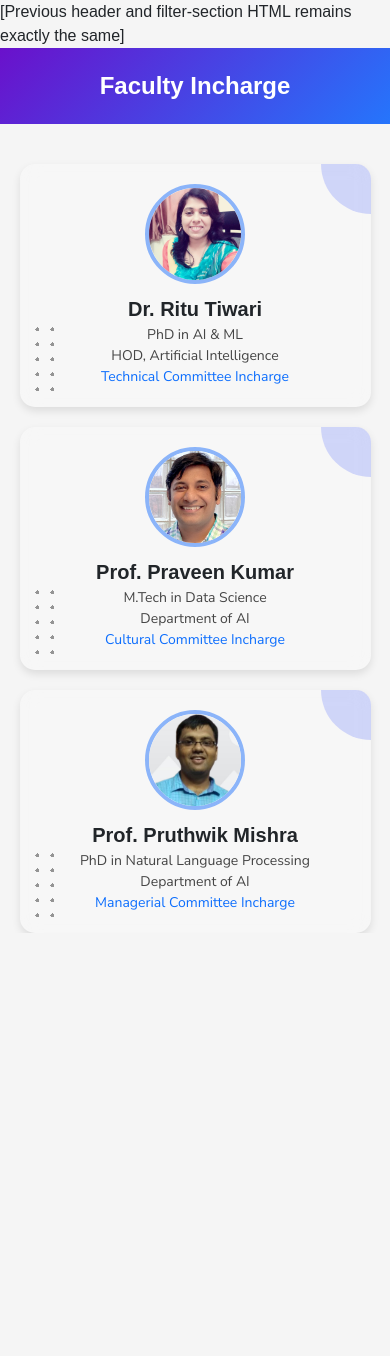
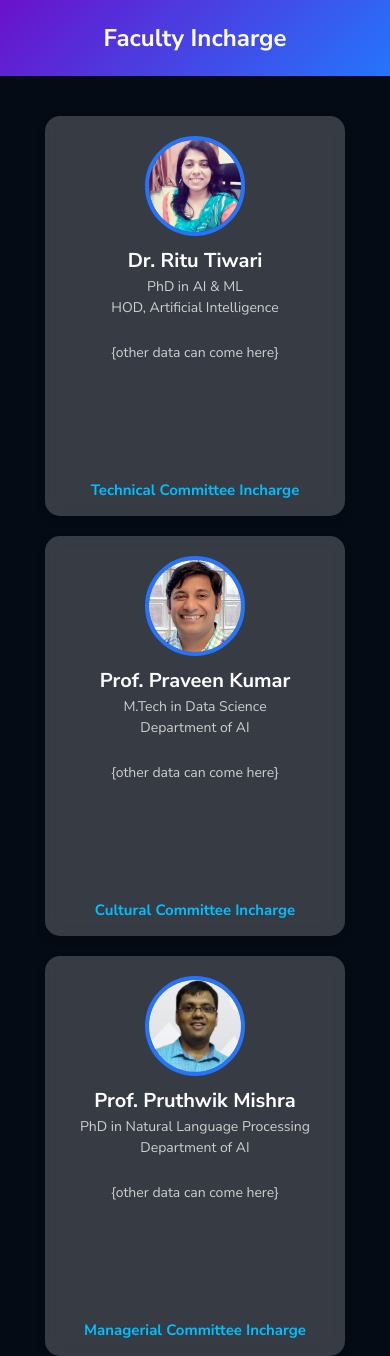
Before and after one commit to Archit-175/Mindbend-Alumni, a Django app: page /faculty/ in a window 390 px wide. Before the commit the page ends 933 px from the top, so only its background shows below. Run offline with Django 5.2, Linux system fonts and the light colour scheme; some libraries are stand-ins or nearby versions.

Commit message:
faculty page theme updated

```diff
--- a/MindbandAlumini/templates/faculty/faculty.html
+++ b/MindbandAlumini/templates/faculty/faculty.html
@@ -7,12 +7,15 @@
     <title>Faculty Page</title>
     <link href="https://cdn.jsdelivr.net/npm/bootstrap@5.3.0/dist/css/bootstrap.min.css" rel="stylesheet">
     <script src="https://cdn.jsdelivr.net/npm/bootstrap@5.3.0/dist/js/bootstrap.bundle.min.js"></script>
+    <script src="https://kit.fontawesome.com/a076d05399.js" crossorigin="anonymous"></script>
     <style>
-        @import url('https://fonts.googleapis.com/css2?family=Nunito+Sans:ital,opsz,wght@0,6..12,200..1000;1,6..12,200..1000&family=Poppins:ital,wght@0,100;0,200;0,300;0,400;0,500;0,600;0,700;0,800;0,900;1,100;1,200;1,300;1,400;1,500;1,600;1,700;1,800;1,900&display=swap');
+        @import url('https://fonts.googleapis.com/css2?family=Nunito+Sans:wght@200..1000&family=Poppins:wght@100..900&display=swap');
 
         body {
-            background-color: #f5f5f5;
-            font-family: Arial, sans-serif;
+            background: #050b15;
+            color: #fff;
+            min-height: 100vh;
+            font-family: 'Nunito Sans', sans-serif;
         }
         .header {
             background: linear-gradient(135deg, #6a11cb, #2575fc);
@@ -30,313 +33,181 @@
             flex-wrap: wrap;
         }
         .faculty-card {
+            width: 300px;
+            height: 400px;
+            perspective: 1000px;
+            position: relative;
+        }
+        .faculty-inner {
+            width: 100%;
+            height: 100%;
+            position: relative;
+            transform-style: preserve-3d;
+            transition: transform 0.6s;
+        }
+        .faculty-card:hover .faculty-inner {
+            transform: rotateY(180deg) scale(1.075);
+        }
+        .faculty-front, .faculty-back {
+            width: 100%;
+            height: 100%;
+            position: absolute;
+            backface-visibility: hidden;
+            border-radius: 15px;
+            box-shadow: 0 4px 8px rgba(0, 0, 0, 0.2);
+            display: flex;
+            flex-direction: column;
+            align-items: center;
+            justify-content: flex-start;
+            padding: 20px;
             background: rgba(255, 255, 255, 0.2);
             backdrop-filter: blur(10px);
-            padding: 20px;
-            border-radius: 15px;
-            width: 300px;
             text-align: center;
-            position: relative;
-            box-shadow: 0 4px 8px rgba(0, 0, 0, 0.1);
-            overflow: hidden;
-            transition: transform 0.3s ease-in-out;
         }
-        .faculty-card::before {
-            content: "";
-            position: absolute;
-            top: -50px;
-            right: -50px;
-            width: 100px;
-            height: 100px;
-            background: rgba(0, 38, 255, 0.16);
-            border-radius: 50%;
-        }
-        .faculty-card::after {
-            content: "";
-            position: absolute;
-            bottom: 10px;
-            left: 10px;
-            width: 30px;
-            height: 75px;
-            background: radial-gradient(circle, rgba(0, 0, 0, 0.8) 2px, transparent 2px);
-            background-size: 15px 15px;
-            opacity: 0.5;
-            pointer-events: none;
-            z-index: -1;
-        }
-        .faculty-card:hover {
-            transform: translateY(-10px);
-        }
-        .faculty-card:hover .faculty-img {
-            border: 3px solid #2574fc82;
-            box-shadow: 0 0 16px #196bf982;
-            transition:  .75s;
+        .faculty-back {
+            transform: rotateY(180deg);
         }
         .faculty-img {
             width: 100px;
             height: 100px;
             border-radius: 50%;
             object-fit: cover;
-            border: 4px solid #2574fc82;
-            transition: .75s;
+            border: 4px solid #2574fc;
+        }
+        .faculty-content {
+            text-align: center;
+            margin-top: 10px;
         }
         .faculty-name {
             font-size: 20px;
             font-weight: bold;
-            margin-top: 10px;
         }
         .faculty-details {
             font-size: 14px;
-            color: #454545;
-            font-family: 'Nunito Sans', serif;
+            color: #cfcfcf;
         }
-        @media (max-width: 768px) {
-            .faculty-container {
-                flex-direction: column;
-                align-items: center;
-            }
-            .faculty-card {
-                width: 90%;
-            }
+        .faculty-committee {
+            font-size: 15px;
+            font-weight: bold;
+            color: #00bfff;
+            position: absolute;
+            bottom: 15px; /* Sticks to the bottom */
+            left: 50%;
+            transform: translateX(-50%);
+            text-align: center;
+            width: 100%;
         }
-        [Previous CSS remains exactly the same until .alumni-card]
-
-        .alumni-card {
-            background: rgba(8, 17, 32, 0.95);
-            border-radius: 15px;
-            padding: 0;
-            transition: all 0.3s ease;
-            border: 1px solid rgba(100, 255, 218, 0.1);
-            position: relative;
-            overflow: hidden;
-            cursor: pointer;
-            aspect-ratio: 3/4;
+        .email {
+            font-size: 13px;
+            color: #ffcc00;
+            position: absolute;
+            bottom: 15px; /* Sticks to the bottom */
+            left: 50%;
+            transform: translateX(-50%);
+            text-align: center;
+            width: 100%;
         }
-
-        .alumni-image-container {
-            position: relative;
-            width: 100%;
-            height: 100%;
+        .quote {
+            font-style: italic;
+            color: #64ffda;
+            font-size: 13px;
+            margin-bottom: 40px; /* Pushes email downward */
         }
-
-        .alumni-image {
-            width: 100%;
-            height: 100%;
-            object-fit: cover;
-            border: none;
-            padding: 0;
-            margin: 0;
-            transition: transform 0.3s ease;
+        .social-icons {
+            display: flex;
+            gap: 10px;
+            margin-top: 10px;
         }
-
-        .alumni-info-overlay {
-            position: absolute;
-            top: 0;
-            left: 0;
-            width: 100%;
-            height: 100%;
-            background: rgba(5, 11, 21, 0.95);
-            display: flex;
-            flex-direction: column;
-            padding: 2rem;
-            opacity: 0;
-            transition: all 0.3s ease;
-            transform: translateY(10px);
-            overflow-y: auto;
+        .social-icons a {
+            color: #fff;
+            font-size: 20px;
+            text-decoration: none;
+            transition: color 0.3s;
         }
-
-        .alumni-card:hover .alumni-info-overlay {
-            opacity: 1;
-            transform: translateY(0);
-        }
-
-        .alumni-basic-info {
-            position: absolute;
-            bottom: 0;
-            left: 0;
-            right: 0;
-            padding: 1.5rem;
-            background: linear-gradient(transparent, rgba(5, 11, 21, 0.9) 30%, rgba(5, 11, 21, 1));
-            transition: all 0.3s ease;
-        }
-
-        .alumni-card:hover .alumni-basic-info {
-            opacity: 0;
-        }
-
-        .alumni-name {
-            font-size: 1.5rem;
-            text-align: center;
-            margin-bottom: 0.5rem;
-            color: #64ffda;
-        }
-
-        .alumni-year {
-            text-align: center;
-            color: #8892b0;
-            margin-bottom: 0.5rem;
-            font-size: 1rem;
-        }
-
-        .alumni-role {
-            text-align: center;
-            font-weight: bold;
-            margin-bottom: 0.5rem;
-            color: #4CAF50;
-            text-transform: uppercase;
-            letter-spacing: 1px;
-            font-size: 0.9rem;
-        }
-
-        .alumni-contribution {
-            text-align: center;
-            line-height: 1.6;
-            color: #ccd6f6;
-            margin-bottom: 1rem;
-            font-size: 0.9rem;
-        }
-
-        .testimonial {
-            font-style: italic;
-            margin-top: 1rem;
-            padding: 1rem;
-            background: rgba(8, 17, 32, 0.9);
-            border-radius: 10px;
-            color: #8892b0;
-            position: relative;
-            font-size: 0.9rem;
-        }
-
-        .eco-impact {
-            margin-top: 1rem;
-            text-align: center;
-            color: #4CAF50;
-            font-size: 0.85rem;
-            padding-bottom: 1rem;
-            border-bottom: 1px solid rgba(76, 175, 80, 0.2);
-        }
-
-        .social-links {
-            display: flex;
-            justify-content: center;
-            gap: 1.5rem;
-            margin-top: auto;
-            padding-top: 1rem;
-        }
-
-        .social-link {
-            color: #8892b0;
-            font-size: 1.3rem;
-            transition: all 0.3s ease;
-        }
-
-        .social-link:hover {
-            color: #64ffda;
-            transform: translateY(-3px);
-        }
-
-        /* Custom scrollbar for overlay */
-        .alumni-info-overlay::-webkit-scrollbar {
-            width: 6px;
-        }
-
-        .alumni-info-overlay::-webkit-scrollbar-track {
-            background: rgba(8, 17, 32, 0.9);
-        }
-
-        .alumni-info-overlay::-webkit-scrollbar-thumb {
-            background: #64ffda;
-            border-radius: 3px;
-        }
-
-        @media (max-width: 768px) {
-            .alumni-info-overlay {
-                padding: 1rem;
-            }
-
-            .alumni-name {
-                font-size: 1.3rem;
-            }
-
-            .testimonial {
-                padding: 0.8rem;
-            }
+        .social-icons a:hover {
+            color: #00bfff;
         }
     </style>
 </head>
 <body>
-    [Previous header and filter-section HTML remains exactly the same]
-
-
+    <div class="header">Faculty Incharge</div>
+    <div class="faculty-container" id="facultyContainer"></div>
 
     <script>
-        const alumniData = [Previous alumni data remains exactly the same];
+        const facultyData = [
+            {
+                name: "Dr. Ritu Tiwari",
+                year: "PhD in AI & ML",
+                role: "HOD, Artificial Intelligence",
+                position: "Technical Committee Incharge",
+                email: "ritu.tiwari@svnit.ac.in",
+                image: "{% static 'ritu-tiwari.jpg' %}",
+                quote: "Published 50+ research papers in AI. dolor sit amet, consectetuer adipiscing elit. Aenean commodo ligula eget dolor. Aenean massa. Cum sociis natoque penatibus et magnis dis parturient montes, nascetur ridiculus mus. Donec quam felis, ultricies nec",
+                social: {
+                    linkedin: "#",
+                    twitter: "#",
+                    github: "#"
+                }
+            },
+            {
+                name: "Prof. Praveen Kumar",
+                year: "M.Tech in Data Science",
+                role: "Department of AI",
+                position: "Cultural Committee Incharge",
+                email: "praveen.kumar@svnit.ac.in",
+                image: "{% static 'Praveen_picture.jpg' %}",
+                quote: "Organized national-level AI symposiums. lorem dolor sit amet, consectetuer adipiscing elit. Aenean commodo ligula eget dolor. Aenean massa. Cum sociis natoque penatibus et magnis dis parturient montes, nascetur ridiculus mus. Donec quam felis, ultricies nec",
+                social: {
+                    linkedin: "#",
+                    twitter: "#",
+                    github: "#"
+                }
+            },
+            {
+                name: "Prof. Pruthwik Mishra",
+                year: "PhD in Natural Language Processing",
+                role: "Department of AI",
+                position: "Managerial Committee Incharge",
+                email: "pruthwik.mishra@svnit.ac.in",
+                image: "{% static 'pruthwikSir.jpg' %}",
+                quote: "Developed NLP models for Indian languages. lorem dolor sit amet, consectetuer adipiscing elit. Aenean commodo ligula eget dolor. Aenean massa. Cum sociis natoque penatibus et magnis dis parturient montes, nascetur ridiculus mus. Donec quam felis, ultricies nec",
+                social: {
+                    linkedin: "#",
+                    twitter: "#",
+                    github: "#"
+                }
+            }
+        ];
 
-        function createAlumniCard(alumni) {
-            return `
-                <div class="alumni-card" data-year="${alumni.year}">
-                    <div class="alumni-image-container">
-                        <img src="${alumni.image}" alt="${alumni.name}" class="alumni-image">
+        const facultyContainer = document.getElementById("facultyContainer");
 
-                        <div class="alumni-basic-info">
-                            <h2 class="alumni-name">${alumni.name}</h2>
-                            <p class="alumni-year">Batch of ${alumni.year}</p>
-                            <p class="alumni-role">${alumni.role}</p>
+        facultyData.forEach(faculty => {
+            facultyContainer.innerHTML += `
+                <div class="faculty-card">
+                    <div class="faculty-inner">
+                        <div class="faculty-front">
+                            <img src="${faculty.image}" alt="Faculty" class="faculty-img">
+                            <div class="faculty-content">
+                                <div class="faculty-name">${faculty.name}</div>
+                                <div class="faculty-details">${faculty.year}</div>
+                                <div class="faculty-details">${faculty.role}</div>
+                                <br>
+                                <div class="faculty-details">{other data can come here}</div>
+                            </div>
+                            <div class="faculty-committee">${faculty.position}</div>
                         </div>
-
-                        <div class="alumni-info-overlay">
-                            <h2 class="alumni-name">${alumni.name}</h2>
-                            <p class="alumni-year">Batch of ${alumni.year}</p>
-                            <p class="alumni-role">${alumni.role}</p>
-                            <p class="alumni-contribution">${alumni.contribution}</p>
-                            <p class="testimonial">${alumni.testimonial}</p>
-                            <p class="eco-impact">🌱 ${alumni.ecoImpact}</p>
-                            <div class="social-links">
-                                <a href="${alumni.social.linkedin}" class="social-link" target="_blank">
-                                    <i class="fab fa-linkedin"></i>
-                                </a>
-                                <a href="${alumni.social.twitter}" class="social-link" target="_blank">
-                                    <i class="fab fa-twitter"></i>
-                                </a>
-                                <a href="${alumni.social.github}" class="social-link" target="_blank">
-                                    <i class="fab fa-github"></i>
-                                </a>
+                        <div class="faculty-back">
+                            <div class="quote">“${faculty.quote}”</div>
+                            <div class="social-icons">
+                                <a href="${faculty.social.linkedin}"><i class="fab fa-linkedin"></i></a>
+                                <a href="${faculty.social.twitter}"><i class="fab fa-twitter"></i></a>
+                                <a href="${faculty.social.github}"><i class="fab fa-github"></i></a>
                             </div>
+                            <div class="email">${faculty.email}</div>
                         </div>
                     </div>
-                </div>
-            `;
-        }
-
-        [Previous JavaScript functions remain exactly the same]
+                </div>`;
+        });
     </script>
-    </style>
-</head>
-<body>
-
-    <div class="header">Faculty Incharge</div>
-    <div class="faculty-container">
-        <div class="faculty-card">
-            <img src={% static "ritu-tiwari.jpg" %} alt="Faculty" class="faculty-img">
-            <div class="faculty-name">Dr. Ritu Tiwari</div>
-            <div class="faculty-details">PhD in AI & ML</div>
-            <div class="faculty-details">HOD, Artificial Intelligence</div>
-            <div class="faculty-details text-primary">Technical Committee Incharge</div>
-        </div>
-        <div class="faculty-card">
-            <img src={% static "Praveen_picture.jpg"%} alt="Faculty" class="faculty-img">
-            <div class="faculty-name">Prof. Praveen Kumar</div>
-            <div class="faculty-details">M.Tech in Data Science</div>
-            <div class="faculty-details">Department of AI</div>
-            <div class="faculty-details text-primary"> Cultural Committee Incharge</div>
-        </div>
-        <div class="faculty-card">
-            <img src={% static "pruthwikSir.jpg" %} alt="Faculty" class="faculty-img">
-            <div class="faculty-name">Prof. Pruthwik Mishra</div>
-            <div class="faculty-details">PhD in Natural Language Processing</div>
-            <div class="faculty-details">Department of AI</div>
-            <div class="faculty-details text-primary">Managerial Committee Incharge</div>
-        </div>
-    </div>
 </body>
 </html>
```
